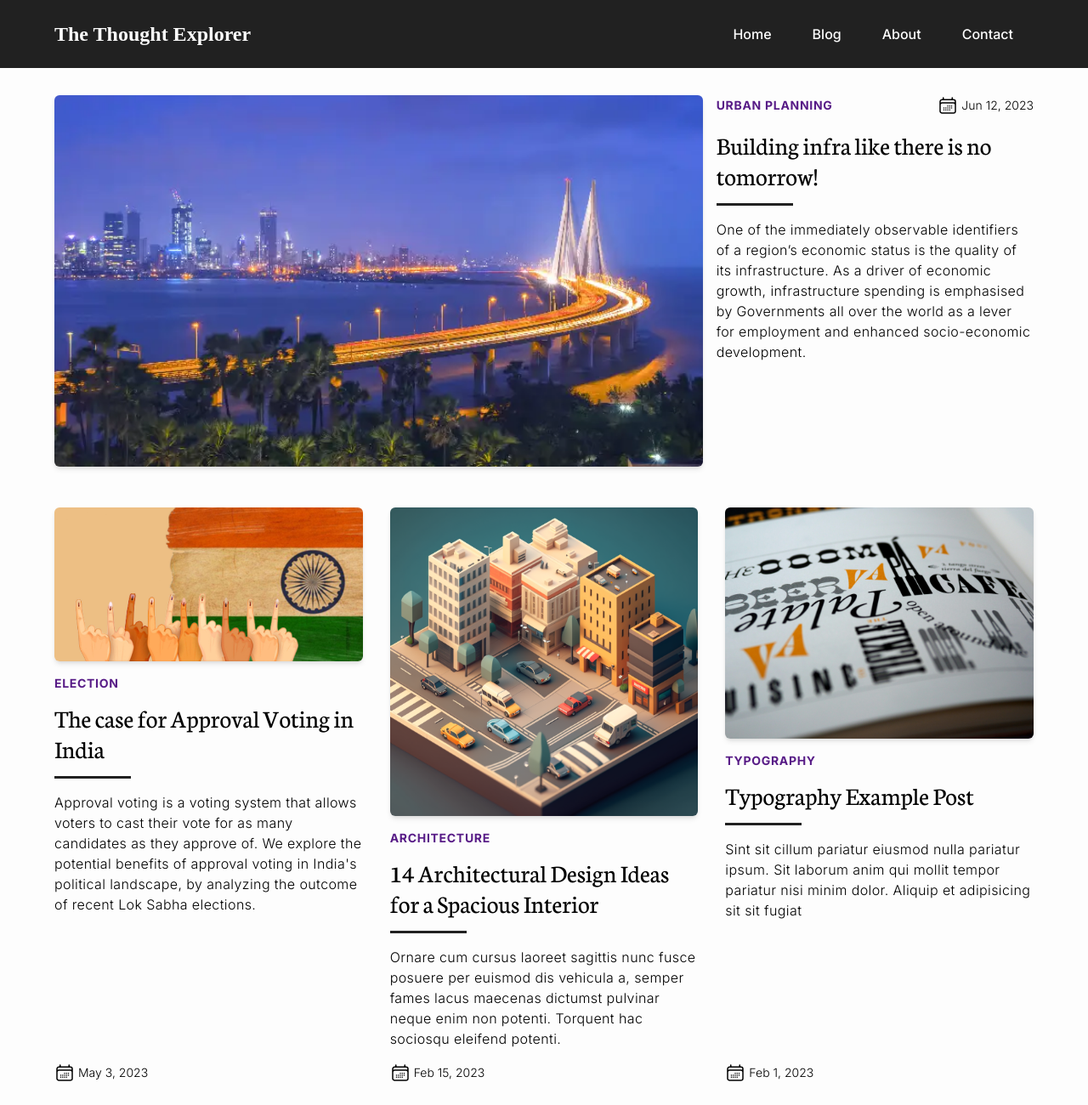
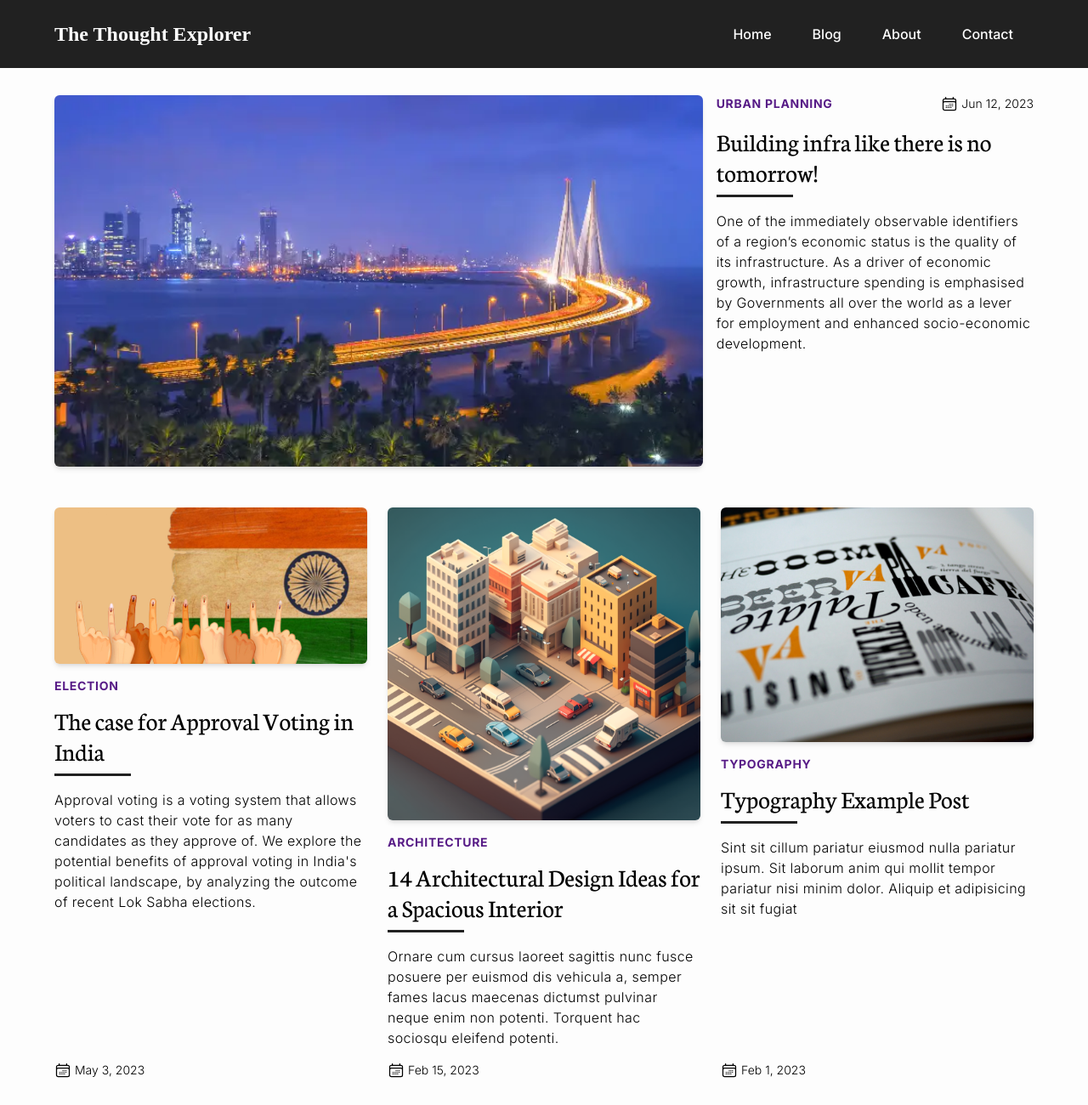
Before and after one commit to SabareeshNv/the-thought-explorer, an Astro site: page / in a window 1280 px wide. Shown: the top 1300 px of the page at 85% size. Built offline with nearby package versions, Linux system fonts and the light colour scheme; Astro itself is replaced by a stand-in of ours; some packages are replaced by stand-ins of ours; a web font is replaced by a local one.

Commit message:
made a calendar component

```diff
--- a/src/lib/components/BlogCard.astro
+++ b/src/lib/components/BlogCard.astro
@@ -2,6 +2,7 @@
 import { Picture } from "@astrojs/image/components";
 import { slugify } from "@utils/helpers";
 import FormattedDate from "./FormattedDate.astro";
+import CalendarSVG from "./CalendarSVG.astro";
 
 const { post } = Astro.props;
 const { title, summary, pubDate, category, image } = post.data;
@@ -21,8 +22,8 @@ const { title, summary, pubDate, category, image } = post.data;
 
   <a
     href={`/category/${slugify(category)}`}
-    class="text-sm tracking-wider font-bold text-purple-900 hover:text-purple-950 uppercase mt-4 mb-3"
-    >{category}</a
+    class="text-sm tracking-wider font-bold text-purple-900 hover:text-purple-950 mt-4 mb-3"
+    >{category.toUpperCase()}</a
   >
 
   <h2
@@ -35,20 +36,7 @@ const { title, summary, pubDate, category, image } = post.data;
   </div>
 
   <div class="flex items-center space-x-1 pt-4 mt-auto">
-    <svg
-      xmlns="http://www.w3.org/2000/svg"
-      fill="none"
-      viewBox="0 0 24 24"
-      stroke-width="1.5"
-      stroke="currentColor"
-      class="w-6 h-6"
-    >
-      <path
-        stroke-linecap="round"
-        stroke-linejoin="round"
-        d="M6.75 3v2.25M17.25 3v2.25M3 18.75V7.5a2.25 2.25 0 012.25-2.25h13.5A2.25 2.25 0 0121 7.5v11.25m-18 0A2.25 2.25 0 005.25 21h13.5A2.25 2.25 0 0021 18.75m-18 0v-7.5A2.25 2.25 0 015.25 9h13.5A2.25 2.25 0 0121 11.25v7.5m-9-6h.008v.008H12v-.008zM12 15h.008v.008H12V15zm0 2.25h.008v.008H12v-.008zM9.75 15h.008v.008H9.75V15zm0 2.25h.008v.008H9.75v-.008zM7.5 15h.008v.008H7.5V15zm0 2.25h.008v.008H7.5v-.008zm6.75-4.5h.008v.008h-.008v-.008zm0 2.25h.008v.008h-.008V15zm0 2.25h.008v.008h-.008v-.008zm2.25-4.5h.008v.008H16.5v-.008zm0 2.25h.008v.008H16.5V15z"
-      ></path>
-    </svg>
+    <CalendarSVG />
 
     <FormattedDate date={pubDate} class="text-sm font-light" />
   </div>
--- /dev/null
+++ b/src/lib/components/CalendarSVG.astro
@@ -0,0 +1,15 @@
+<svg
+    xmlns="http://www.w3.org/2000/svg"
+    fill="none"
+    viewBox="0 0 24 24"
+    stroke-width="1.5"
+    stroke="currentColor"
+    width="20"
+    height="20"
+>
+    <path
+        stroke-linecap="round"
+        stroke-linejoin="round"
+        d="M6.75 3v2.25M17.25 3v2.25M3 18.75V7.5a2.25 2.25 0 012.25-2.25h13.5A2.25 2.25 0 0121 7.5v11.25m-18 0A2.25 2.25 0 005.25 21h13.5A2.25 2.25 0 0021 18.75m-18 0v-7.5A2.25 2.25 0 015.25 9h13.5A2.25 2.25 0 0121 11.25v7.5m-9-6h.008v.008H12v-.008zM12 15h.008v.008H12V15zm0 2.25h.008v.008H12v-.008zM9.75 15h.008v.008H9.75V15zm0 2.25h.008v.008H9.75v-.008zM7.5 15h.008v.008H7.5V15zm0 2.25h.008v.008H7.5v-.008zm6.75-4.5h.008v.008h-.008v-.008zm0 2.25h.008v.008h-.008V15zm0 2.25h.008v.008h-.008v-.008zm2.25-4.5h.008v.008H16.5v-.008zm0 2.25h.008v.008H16.5V15z"
+    ></path>
+</svg>
--- a/src/lib/components/FeaturedBlogCard.astro
+++ b/src/lib/components/FeaturedBlogCard.astro
@@ -1,7 +1,8 @@
 ---
 import { Image } from "astro:assets";
+import { slugify } from "@utils/helpers";
 import FormattedDate from "./FormattedDate.astro";
-import { slugify } from "@utils/helpers";
+import CalendarSVG from "./CalendarSVG.astro";
 
 const { post } = Astro.props;
 const { title, summary, pubDate, category, image } = post.data;
@@ -17,6 +18,7 @@ const { title, summary, pubDate, category, image } = post.data;
         alt={image.alt}
         width="815"
         height="400"
+        loading="eager"
         fetchpriority="high"
         class="rounded-md shadow-md object-cover"
       />
@@ -27,25 +29,11 @@ const { title, summary, pubDate, category, image } = post.data;
     <div class="flex flex-wrap items-center justify-between">
       <a
         href={`/category/${slugify(category)}`}
-        class="text-sm tracking-wider font-bold text-purple-900 hover:text-purple-950 uppercase"
-        >{category}</a
+        class="text-sm tracking-wider font-bold text-purple-900 hover:text-purple-950"
+        >{category.toUpperCase()}</a
       >
       <div class="flex items-center space-x-1">
-        <svg
-          xmlns="http://www.w3.org/2000/svg"
-          fill="none"
-          viewBox="0 0 24 24"
-          stroke-width="1.5"
-          stroke="currentColor"
-          class="w-6 h-6"
-        >
-          <path
-            stroke-linecap="round"
-            stroke-linejoin="round"
-            d="M6.75 3v2.25M17.25 3v2.25M3 18.75V7.5a2.25 2.25 0 012.25-2.25h13.5A2.25 2.25 0 0121 7.5v11.25m-18 0A2.25 2.25 0 005.25 21h13.5A2.25 2.25 0 0021 18.75m-18 0v-7.5A2.25 2.25 0 015.25 9h13.5A2.25 2.25 0 0121 11.25v7.5m-9-6h.008v.008H12v-.008zM12 15h.008v.008H12V15zm0 2.25h.008v.008H12v-.008zM9.75 15h.008v.008H9.75V15zm0 2.25h.008v.008H9.75v-.008zM7.5 15h.008v.008H7.5V15zm0 2.25h.008v.008H7.5v-.008zm6.75-4.5h.008v.008h-.008v-.008zm0 2.25h.008v.008h-.008V15zm0 2.25h.008v.008h-.008v-.008zm2.25-4.5h.008v.008H16.5v-.008zm0 2.25h.008v.008H16.5V15z"
-          ></path>
-        </svg>
-
+        <CalendarSVG />
         <FormattedDate date={pubDate} class="text-sm font-light" />
       </div>
     </div>
--- a/src/lib/styles/global.css
+++ b/src/lib/styles/global.css
@@ -9,7 +9,7 @@ body>footer {
 }
 
 .layout {
-  max-width: 1280px;
+  max-width: 1300px;
   width: 90%;
   margin-left: auto;
   margin-right: auto;
@@ -30,7 +30,7 @@ body>footer {
 .heading::after {
   content: "";
   display: block;
-  margin-top: 0.5em;
+  margin-top: 0.3em;
   width: clamp(2em, 25%, 3em);
   height: 3px;
   background-color: #212121;
--- a/src/pages/blog/index.astro
+++ b/src/pages/blog/index.astro
@@ -12,11 +12,7 @@ const description = "This page contains all our blog posts";
 ---
 
 <BaseLayout title={title} description={description}>
-  <!-- <main class="layout grid md:grid-cols-2 gap-8">
-    {formattedBlogPosts.map((post) => <BlogCard post={post} />)}
-  </main> -->
-
-  <main class="layout grid gap-8 card-container">
+  <main class="layout grid gap-x-6 gap-y-12 card-container">
     {formattedBlogPosts.map((post) => <BlogCard post={post} />)}
   </main>
 </BaseLayout>
--- a/src/pages/category/[category].astro
+++ b/src/pages/category/[category].astro
@@ -38,11 +38,8 @@ const description = `Posts categorised under ${category}`;
         >' {category} '</span
       >
     </h1>
-    <!--
-    <div class="grid md:grid-cols-2 gap-8 mt-8 md:mt-12">
-      {posts.map((post) => <BlogCard post={post} />)}
-    </div> -->
-    <div class="grid gap-8 mt-8 md:mt-12 card-container">
+
+    <div class="grid gap-x-6 gap-y-12 mt-8 md:mt-12 card-container">
       {posts.map((post) => <BlogCard post={post} />)}
     </div>
   </div>
--- a/src/pages/index.astro
+++ b/src/pages/index.astro
@@ -17,11 +17,7 @@ const description = SITE_DESCRIPTION;
   <main class="layout">
     {formattedBlogPosts.map((post) => <FeaturedBlogCard post={post} />)[0]}
 
-    <!-- <div class="grid md:grid-cols-2 gap-8 mt-8 md:mt-12">
-      {formattedBlogPosts.slice(1).map((post) => <BlogCard post={post} />)}
-    </div> -->
-
-    <div class="grid gap-8 mt-8 md:mt-12 card-container">
+    <div class="grid gap-x-6 gap-y-12 mt-8 md:mt-12 card-container">
       {formattedBlogPosts.slice(1).map((post) => <BlogCard post={post} />)}
     </div>
   </main>
```
